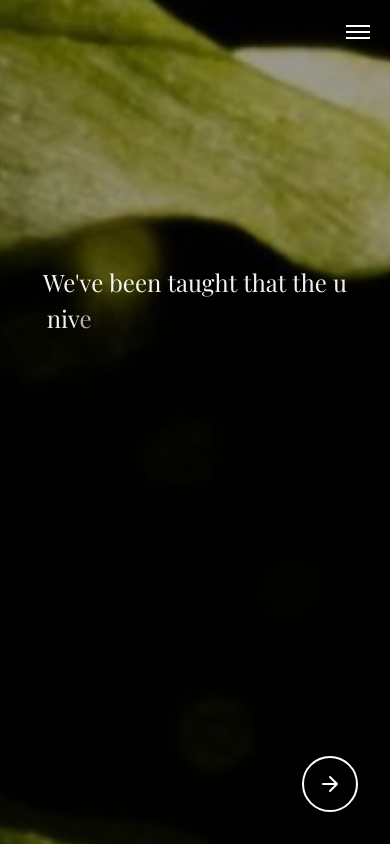
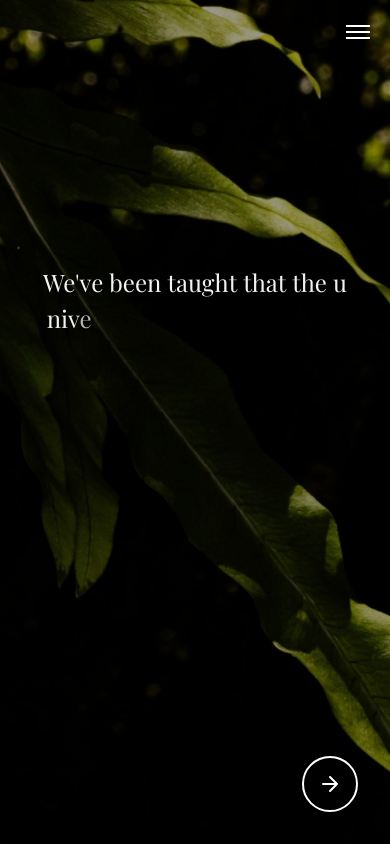
Before and after one commit to Zazawowow/Syntropy-Institute, a React (Vite) app: page / in a window 390 px wide. Shown: the top 844 px of the page. Built offline with nearby package versions, Linux system fonts and the light colour scheme; a web font is replaced by a local one.

Commit message:
Enhance App component: add dedicated mobile image handling for each section, improve background image logic for phone-specific rendering, and refine background size and repeat properties for better responsiveness.

```diff
--- a/src/App.tsx
+++ b/src/App.tsx
@@ -261,17 +261,39 @@ function App() {
     return imageMap[section as keyof typeof imageMap] || (isMobile ? 'url(/mobile-1.jpg)' : 'url(/1.jpg)');
   };
 
+  const getMobileImageSrc = (section: string) => {
+    const srcMap: Record<string, string> = {
+      'syntropy-1': '/mobile-1.jpg',
+      'syntropy-2': '/mobile-2.jpg',
+      'syntropy-3': '/mobile-3.jpg',
+      'syntropy-4': '/mobile-4.jpg',
+      'syntropy-5': '/mobile-5.jpg',
+      'syntropy-6': '/mobile-6.jpg',
+    };
+    return srcMap[section] ?? '/mobile-1.jpg';
+  };
+
   return (
         <div
       className="font-futuristic relative bg-cover bg-center bg-no-repeat"
       style={{
-        backgroundImage: getBackgroundImage(currentSection),
-        // Phone-only fix: fit height exactly to viewport, keep aspect ratio; tablet/desktop unchanged
-        backgroundSize: isPhone ? 'auto 100%' : (isMobile ? 'cover' : '100% auto'),
+        backgroundImage: isPhone ? 'none' : getBackgroundImage(currentSection),
+        // Tablet/desktop unchanged; phone uses dedicated <img>
+        backgroundSize: isPhone ? undefined : (isMobile ? 'cover' : '100% auto'),
         backgroundPosition: 'center center',
+        backgroundRepeat: 'no-repeat',
         backgroundAttachment: isMobile ? 'scroll' : 'fixed'
       }}
     >
+      {isPhone && (
+        <img
+          src={getMobileImageSrc(currentSection)}
+          alt=""
+          className="fixed inset-0 z-0 w-full h-[100vh] object-cover object-center pointer-events-none select-none"
+          decoding="async"
+          loading="eager"
+        />
+      )}
       <div className="fixed inset-0 z-10 pointer-events-none bg-black/40"></div>
 
       {/* Additional overlay for last section */}
```
Also changed, not shown: public/fav-icon.png (added).
